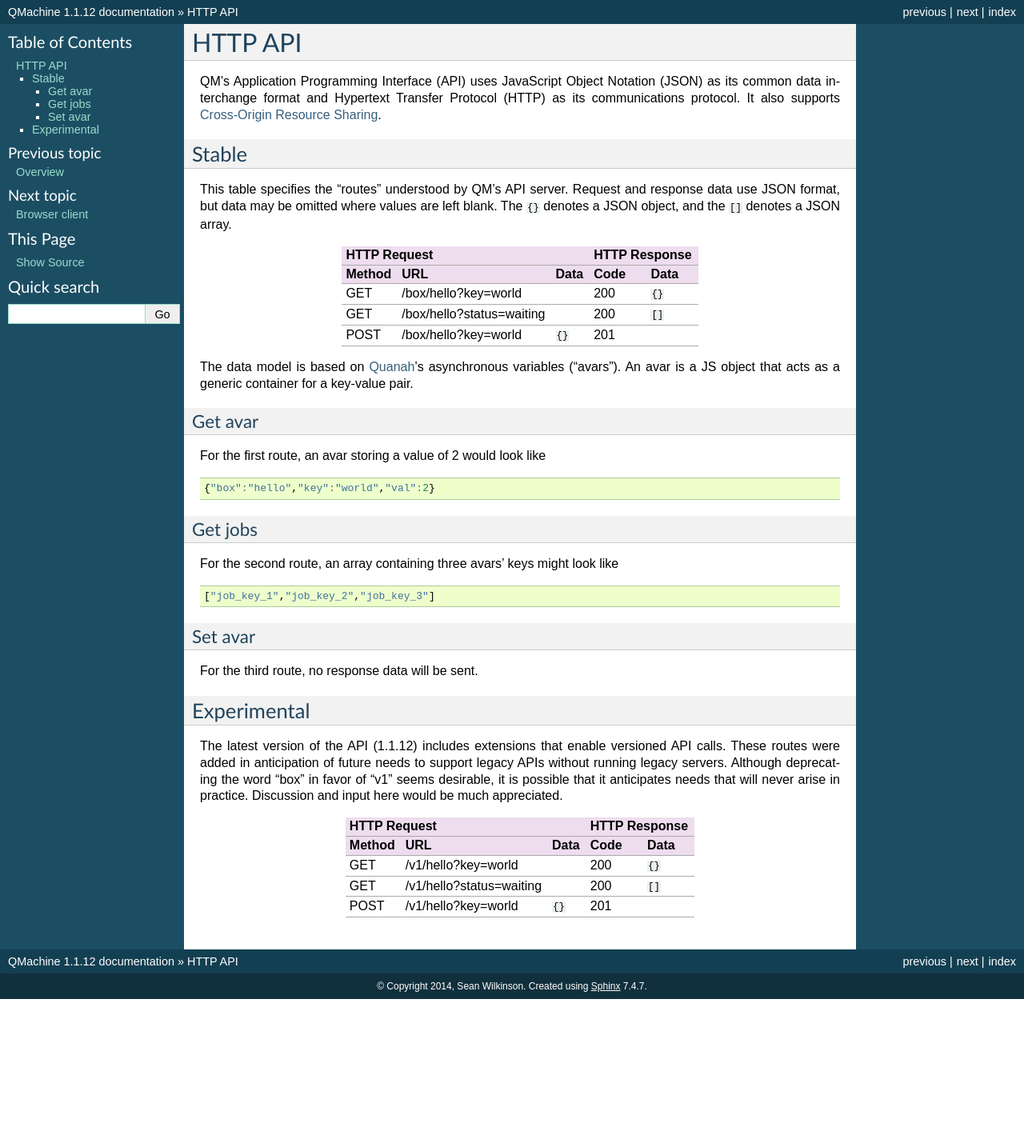
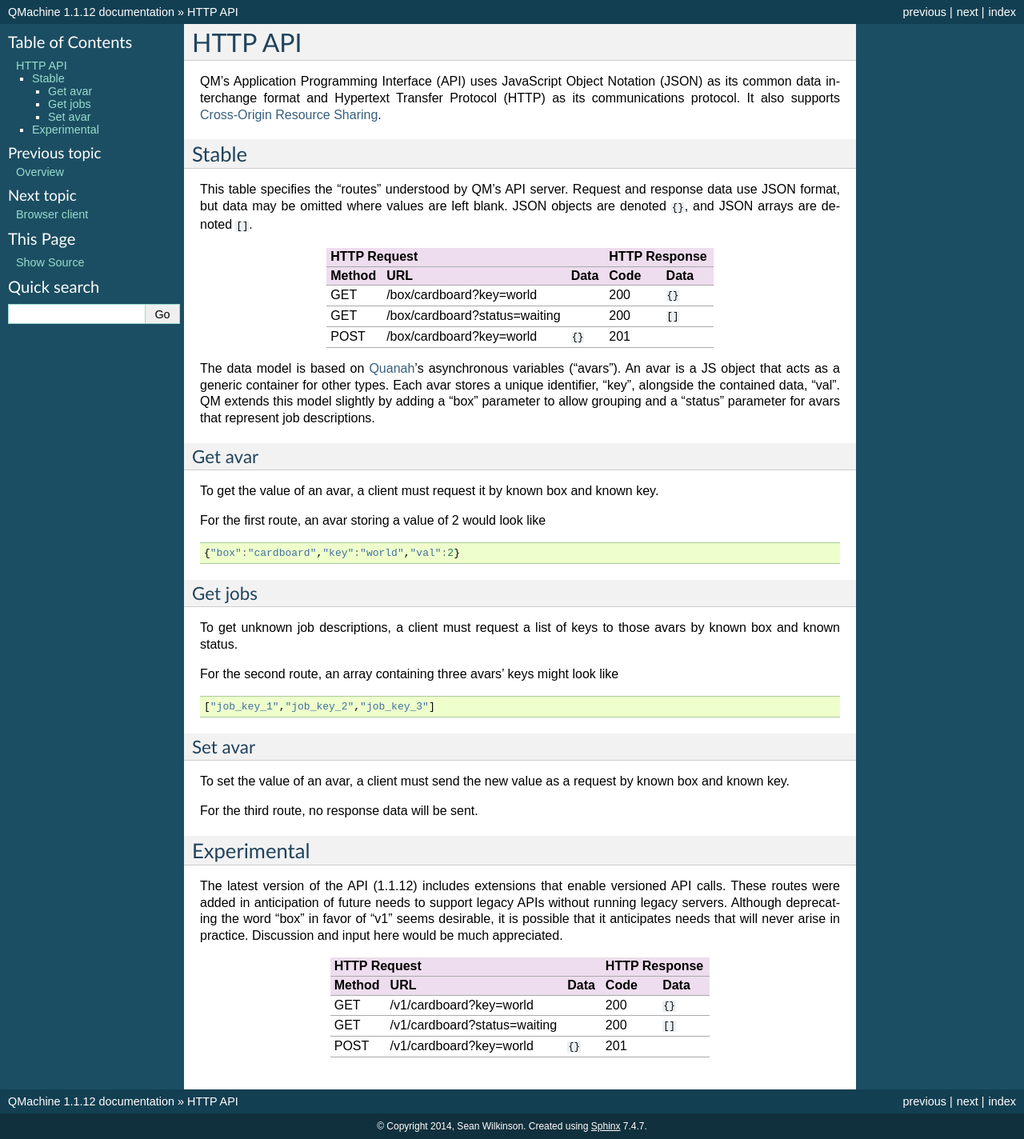
Before and after one commit to qmachine/qmachine, a Sphinx documentation site: the page built from docs/http-api.rst, in a window 1280 px wide. Shown: the whole page at 80% size. Built offline with Sphinx 7.4.7, drawn with Linux system fonts in a browser that asks for light colours; before the commit the page ends 1249 px from its top, so only the background shows below that.

Commit message:
Skeleton for explanations of individual routes

```diff
--- a/docs/http-api.rst
+++ b/docs/http-api.rst
@@ -12,36 +12,45 @@ Stable
 
 This table specifies the "routes" understood by QM's API server. Request and
 response data use JSON format, but data may be omitted where values are left
-blank. The ``{}`` denotes a JSON object, and the ``[]`` denotes a JSON array.
+blank. JSON objects are denoted ``{}``, and JSON arrays are denoted ``[]``.
 
 
-================= ============================ ======== ======== ========
- HTTP Request                                           HTTP Response
-------------------------------------------------------- -----------------
- Method           URL                          Data     Code     Data
-================= ============================ ======== ======== ========
- GET              /box/hello?key=world                  200      ``{}``
- GET              /box/hello?status=waiting             200      ``[]``
- POST             /box/hello?key=world         ``{}``   201
-================= ============================ ======== ======== ========
+================= ============================= ======== ======== =======
+ HTTP Request                                            HTTP Response
+-------------------------------------------------------- ----------------
+ Method           URL                           Data     Code     Data
+================= ============================= ======== ======== =======
+ GET              /box/cardboard?key=world               200      ``{}``
+ GET              /box/cardboard?status=waiting          200      ``[]``
+ POST             /box/cardboard?key=world      ``{}``   201
+================= ============================= ======== ======== =======
 
 
 The data model is based on Quanah_'s asynchronous variables ("avars"). An
-avar is a JS object that acts as a generic container for a key-value pair.
+avar is a JS object that acts as a generic container for other types. Each avar
+stores a unique identifier, "key", alongside the contained data, "val". QM
+extends this model slightly by adding a "box" parameter to allow grouping and a
+"status" parameter for avars that represent job descriptions.
 
 
 Get avar
 ~~~~~~~~
 
+To get the value of an avar, a client must request it by known box and known
+key.
+
 For the first route, an avar storing a value of 2 would look like
 
 .. code-block:: js
 
-    {"box":"hello","key":"world","val":2}
+    {"box":"cardboard","key":"world","val":2}
 
 
 Get jobs
 ~~~~~~~~
+
+To get unknown job descriptions, a client must request a list of keys to
+those avars by known box and known status.
 
 For the second route, an array containing three avars' keys might look like
 
@@ -52,6 +61,9 @@ For the second route, an array containing three avars' keys might look like
 
 Set avar
 ~~~~~~~~
+
+To set the value of an avar, a client must send the new value as a request by
+known box and known key.
 
 For the third route, no response data will be sent.
 
@@ -66,15 +78,15 @@ word "box" in favor of "v1" seems desirable, it is possible that it anticipates
 needs that will never arise in practice. Discussion and input here would be
 much appreciated.
 
-================= ============================ ======== ======== ========
- HTTP Request                                           HTTP Response
-------------------------------------------------------- -----------------
- Method           URL                          Data     Code     Data
-================= ============================ ======== ======== ========
- GET              /v1/hello?key=world                   200      ``{}``
- GET              /v1/hello?status=waiting              200      ``[]``
- POST             /v1/hello?key=world          ``{}``   201
-================= ============================ ======== ======== ========
+================= ============================= ======== ======== =======
+ HTTP Request                                            HTTP Response
+-------------------------------------------------------- ----------------
+ Method           URL                           Data     Code     Data
+================= ============================= ======== ======== =======
+ GET              /v1/cardboard?key=world                200      ``{}``
+ GET              /v1/cardboard?status=waiting           200      ``[]``
+ POST             /v1/cardboard?key=world       ``{}``   201
+================= ============================= ======== ======== =======
 
 
 .. ----------------------------
```
